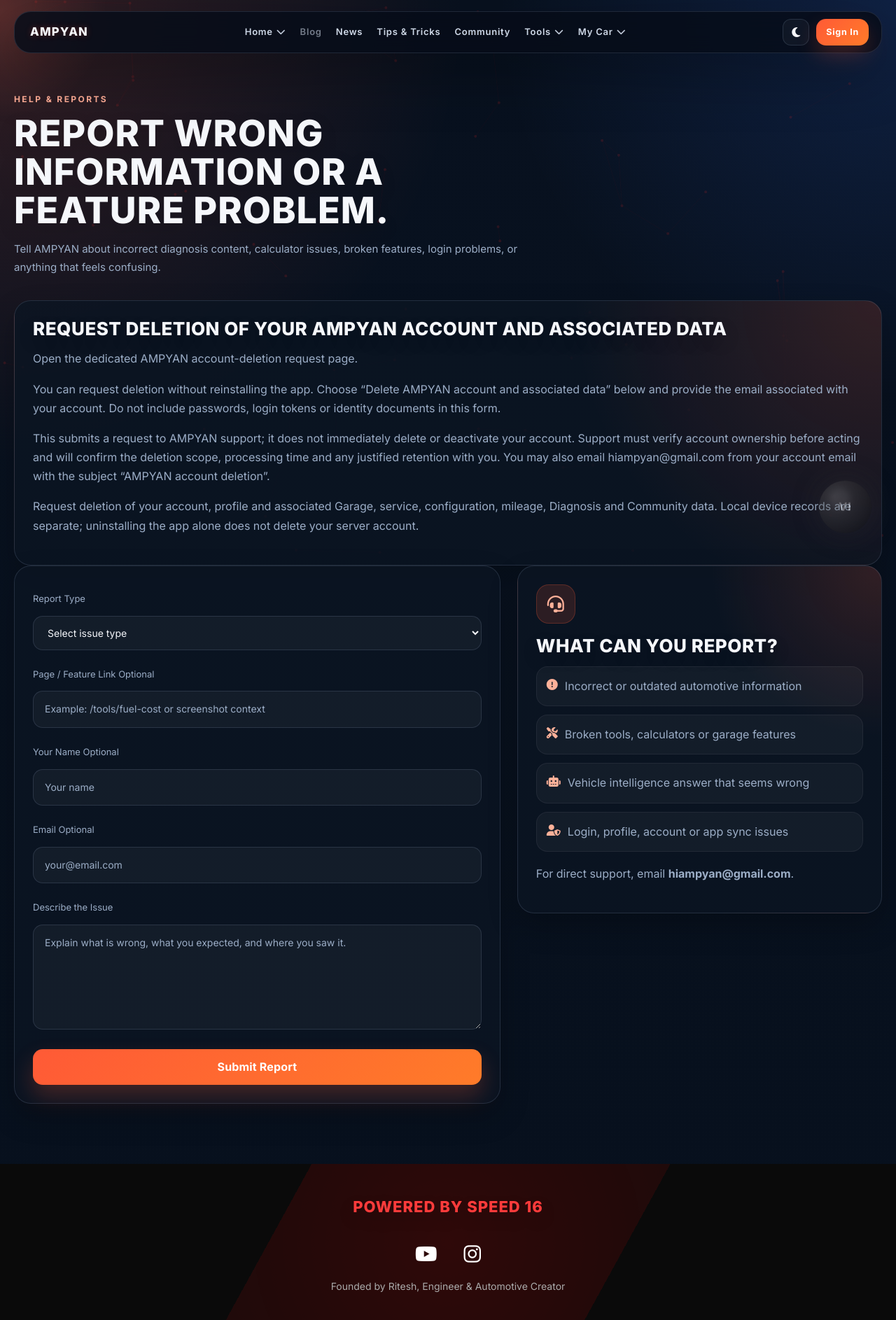
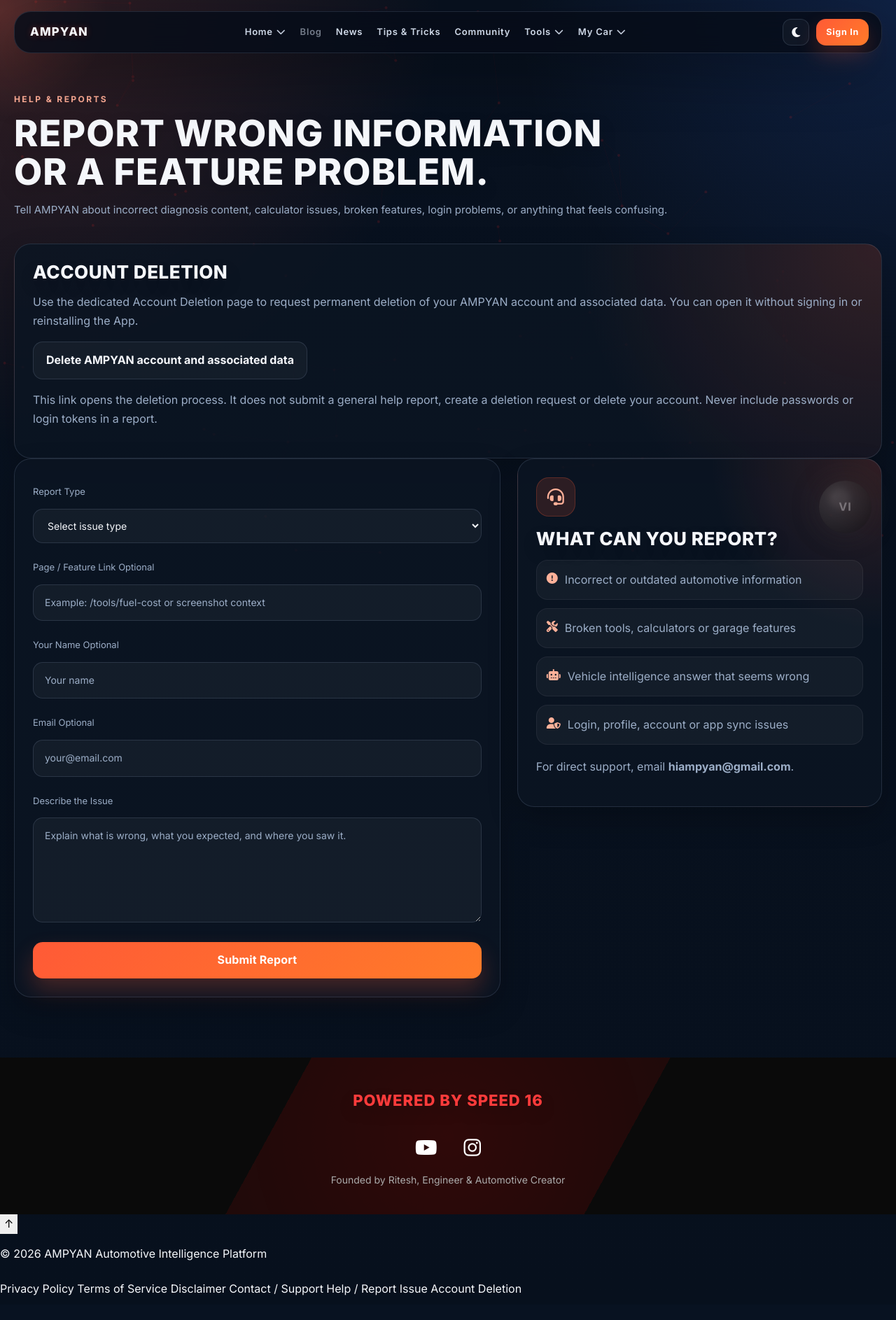
Before and after one commit to mechanicalbull07-ritesh/ampyan-website, a Flask app: page /help in a window 1280 px wide. Shown: the top 1886 px of the page at 70% size. After the commit the page ends 1851 px from the top, so only its background shows below. Run offline with Flask 3, Linux system fonts and the light colour scheme; data comes from the database, SQL or seed files in the repository; some libraries are stand-ins or nearby versions.

Commit message:
Make account deletion discoverable in Website navigation and Help

```diff
--- a/app.py
+++ b/app.py
@@ -3000,6 +3000,11 @@ def api_help_report():
     message = (payload.get("message") or "").strip()
     email = (payload.get("email") or "").strip()
 
+    # Legacy generic report clients use the dedicated deletion navigation flow.
+    # Redirect before validation/persistence; never create a competing HelpReport.
+    if category == "Account Deletion":
+        return redirect("/account-deletion", code=303)
+
     if not category or not message:
         return jsonify({"status": "error", "message": "category and message are required"}), 400
     if len(message) > 2000:
--- /dev/null
+++ b/static/css/account_deletion_navigation.css
@@ -0,0 +1,30 @@
+/* Native navigation links; inherit the site's light/dark theme. */
+.account-deletion-link {
+    max-width: 100%;
+    box-sizing: border-box;
+    white-space: normal;
+    overflow-wrap: anywhere;
+}
+.account-deletion-link:focus-visible {
+    outline: 3px solid var(--accent, #ff5630);
+    outline-offset: 3px;
+}
+.footer-groups .account-deletion-link,
+.footer-links .account-deletion-link,
+.profile-actions .account-deletion-link,
+.help-info-card .account-deletion-link {
+    display: inline-flex;
+    align-items: center;
+    min-height: 44px;
+}
+
+/* Let the Help entry and its context reflow when users enlarge text. */
+.account-deletion-help .page-header-copy {
+    min-width: 0;
+    max-width: 100%;
+}
+.account-deletion-help .page-title,
+.account-deletion-help #account-deletion h2,
+.account-deletion-help #account-deletion p {
+    overflow-wrap: anywhere;
+}
--- a/templates/base.html
+++ b/templates/base.html
@@ -67,6 +67,7 @@
 <link rel="stylesheet" href="{{ url_for('static', filename='css/admin.css') }}">
 <link rel="stylesheet" href="{{ url_for('static', filename='css/ai.css') }}">
 <link rel="stylesheet" href="{{ url_for('static', filename='css/footer.css') }}">
+<link rel="stylesheet" href="{{ url_for('static', filename='css/account_deletion_navigation.css') }}">
 <link rel="stylesheet" href="/static/css/news.css">
 <link rel="stylesheet" href="{{ url_for('static', filename='style.css') }}">
 <link rel="stylesheet" href="{{ url_for('static', filename='css/garage.css') }}">
@@ -173,7 +174,7 @@ AMPYAN
 {% endif %}
 </div>
 
-<button class="user-button" onclick="toggleUserMenu()">
+<button class="user-button" type="button" onclick="toggleUserMenu()" aria-label="Account menu" aria-controls="userMenu" aria-expanded="false">
 {{ current_user.username }}
 <i class="fa-solid fa-chevron-down"></i>
 </button>
@@ -184,6 +185,10 @@ AMPYAN
 
 <a href="/profile">
 <i class="fa-solid fa-user"></i> Profile
+</a>
+
+<a href="/account-deletion" class="account-deletion-link">
+<i class="fa-solid fa-user-shield" aria-hidden="true"></i> Account Deletion
 </a>
 
 {% if current_user.role == "mechanic" %}
@@ -344,12 +349,12 @@ Ask anything about buying, service, engine, EV or scams.
 <div><strong>AMPYAN</strong><a href="/about">About</a><a href="/contact">Contact</a><a href="/vision">Vision</a><a href="/platform">Platform</a></div>
 <div><strong>Explore</strong><a href="/community">Community</a><a href="/garages">Garages</a><a href="/marketplace">Marketplace</a><a href="/news">News</a><a href="/videos">Videos</a></div>
 <div><strong>Tools</strong><a href="/tools/fuel-cost">Fuel Cost</a><a href="/tools/emi-calculator">EMI</a><a href="/tools/depreciation-calculator">Depreciation</a><a href="/tools/maintenance-cost">Repair Estimate</a><a href="/tools/car-suggestion">Car Suggestion</a></div>
-<div><strong>Support</strong><a href="/help">Help &amp; Feedback</a><a href="/contact">Contact Support</a></div>
+<div><strong>Support</strong><a href="/help">Help &amp; Feedback</a><a href="/contact">Contact Support</a><a href="/account-deletion" class="account-deletion-link">Account Deletion</a></div>
 <div><strong>Legal</strong><a href="/privacy">Privacy Policy</a><a href="/terms">Terms &amp; Conditions</a><a href="/disclaimer">Disclaimer</a></div>
 </nav>
 {% else %}
 <div class="footer-links">
-<a href="/privacy">Privacy Policy</a> <a href="/terms">Terms of Service</a> <a href="/disclaimer">Disclaimer</a> <a href="/contact">Contact / Support</a> <a href="/help">Help / Report Issue</a>
+<a href="/privacy">Privacy Policy</a> <a href="/terms">Terms of Service</a> <a href="/disclaimer">Disclaimer</a> <a href="/contact">Contact / Support</a> <a href="/help">Help / Report Issue</a> <a href="/account-deletion" class="account-deletion-link">Account Deletion</a>
 </div>
 {% endif %}
 {% if analytics_enabled %}<button type="button" id="analytics-preferences">Analytics preferences</button>{% endif %}
@@ -521,16 +526,23 @@ window.prompt("Copy this link",shareUrl);
 });
 
 function toggleUserMenu(){
-
 const menu=document.getElementById("userMenu");
-
-if(menu.style.display==="block"){
+const button=document.querySelector('[aria-controls="userMenu"]');
+if(!menu || !button) return;
+const open=menu.style.display!=="block";
+menu.style.display=open ? "block" : "none";
+button.setAttribute("aria-expanded", open ? "true" : "false");
+}
+document.addEventListener("keydown",function(event){
+if(event.key!=="Escape") return;
+const menu=document.getElementById("userMenu");
+const button=document.querySelector('[aria-controls="userMenu"]');
+if(menu && button && menu.style.display==="block"){
 menu.style.display="none";
-}else{
-menu.style.display="block";
+button.setAttribute("aria-expanded","false");
+button.focus();
 }
-
-}
+});
 
 // AMPYAN HOME PAGE REDESIGN START
 function toggleMobileNav(){
--- a/templates/help.html
+++ b/templates/help.html
@@ -2,7 +2,7 @@
 
 {% block content %}
 
-<section class="page-shell">
+<section class="page-shell account-deletion-help">
 <div class="page-header">
 <div class="page-header-copy">
 <p class="page-kicker">Help & Reports</p>
@@ -22,23 +22,21 @@
 {% endwith %}
 
 <section id="account-deletion" class="help-info-card">
-<h2>Request deletion of your AMPYAN account and associated data</h2>
-<p><a href="/account-deletion">Open the dedicated AMPYAN account-deletion request page</a>.</p>
-<p>You can request deletion without reinstalling the app. Choose “Delete AMPYAN account and associated data” below and provide the email associated with your account. Do not include passwords, login tokens or identity documents in this form.</p>
-<p>This submits a request to AMPYAN support; it does not immediately delete or deactivate your account. Support must verify account ownership before acting and will confirm the deletion scope, processing time and any justified retention with you. You may also email hiampyan@gmail.com from your account email with the subject “AMPYAN account deletion”.</p>
-<p>Request deletion of your account, profile and associated Garage, service, configuration, mileage, Diagnosis and Community data. Local device records are separate; uninstalling the app alone does not delete your server account.</p>
+<h2>Account Deletion</h2>
+<p>Use the dedicated Account Deletion page to request permanent deletion of your AMPYAN account and associated data. You can open it without signing in or reinstalling the App.</p>
+<a href="/account-deletion" class="ui-button-secondary account-deletion-link">Delete AMPYAN account and associated data</a>
+<p>This link opens the deletion process. It does not submit a general help report, create a deletion request or delete your account. Never include passwords or login tokens in a report.</p>
 </section>
 <div class="help-layout">
 <form method="POST" class="help-form-card">
 <input type="hidden" name="csrf_token" value="{{ csrf_token() }}">
-<label class="form-label">Report Type</label>
-<select name="category" class="auth-input" required>
+<label class="form-label" for="help-report-category">Report Type</label>
+<select id="help-report-category" name="category" class="auth-input" required>
 <option value="">Select issue type</option>
 <option value="Wrong Information">Wrong information</option>
 <option value="Feature Problem">Feature problem</option>
 <option value="Calculator Issue">Calculator issue</option>
 <option value="Vehicle Intelligence Feedback">Vehicle intelligence feedback</option>
-<option value="Account Deletion">Delete AMPYAN account and associated data</option>
 <option value="Login / Account Issue">Login / account issue</option>
 <option value="Garage Data Issue">Garage data issue</option>
 <option value="Other">Other</option>
--- a/templates/profile.html
+++ b/templates/profile.html
@@ -107,6 +107,7 @@
 </div>
 
 <div class="profile-actions">
+<a href="/account-deletion" class="ui-button-secondary account-deletion-link">Account Deletion</a>
 {% if current_user.role == "mechanic" %}
 <a href="/mechanic-dashboard" class="auth-button">Mechanic Dashboard</a>
 <a href="/garages" class="ui-button-secondary">Garages</a>
```
Also changed, not shown: tests/test_account_deletion_discovery.py (added, +126 -0 lines).
